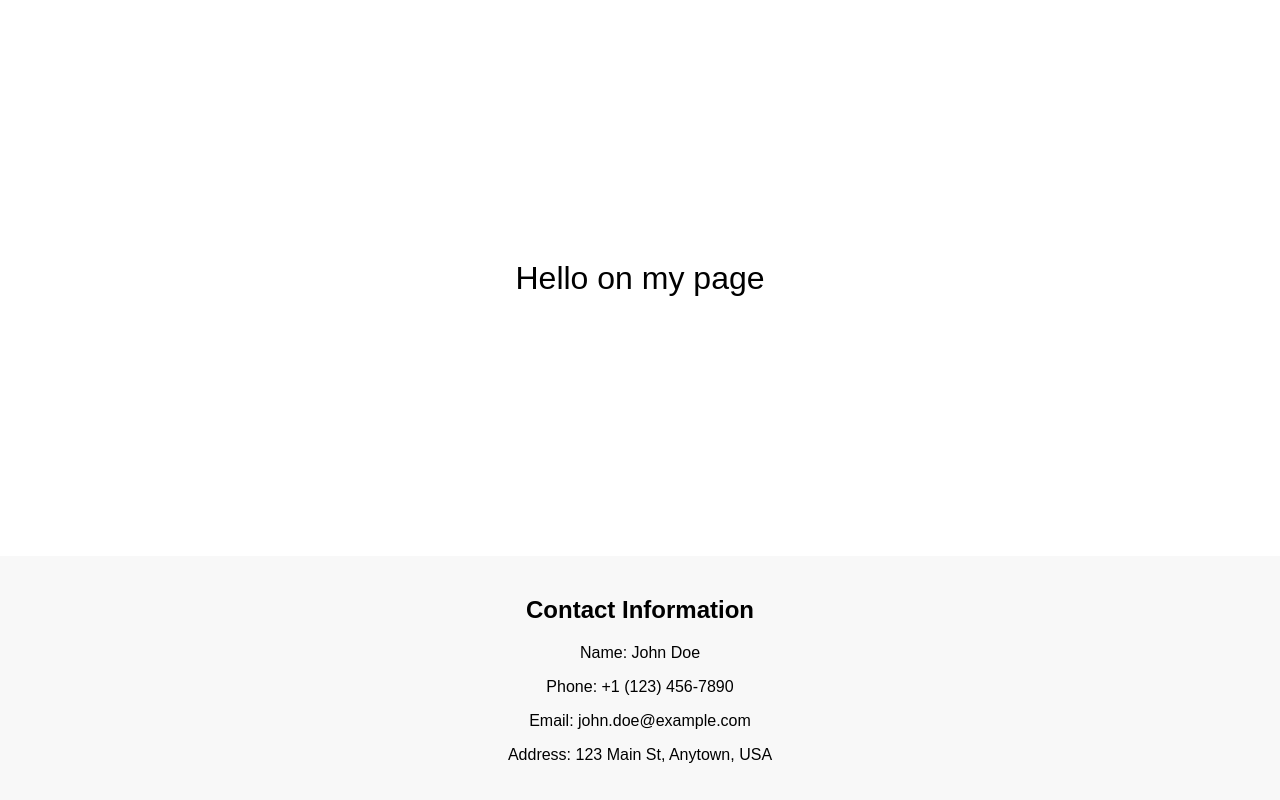
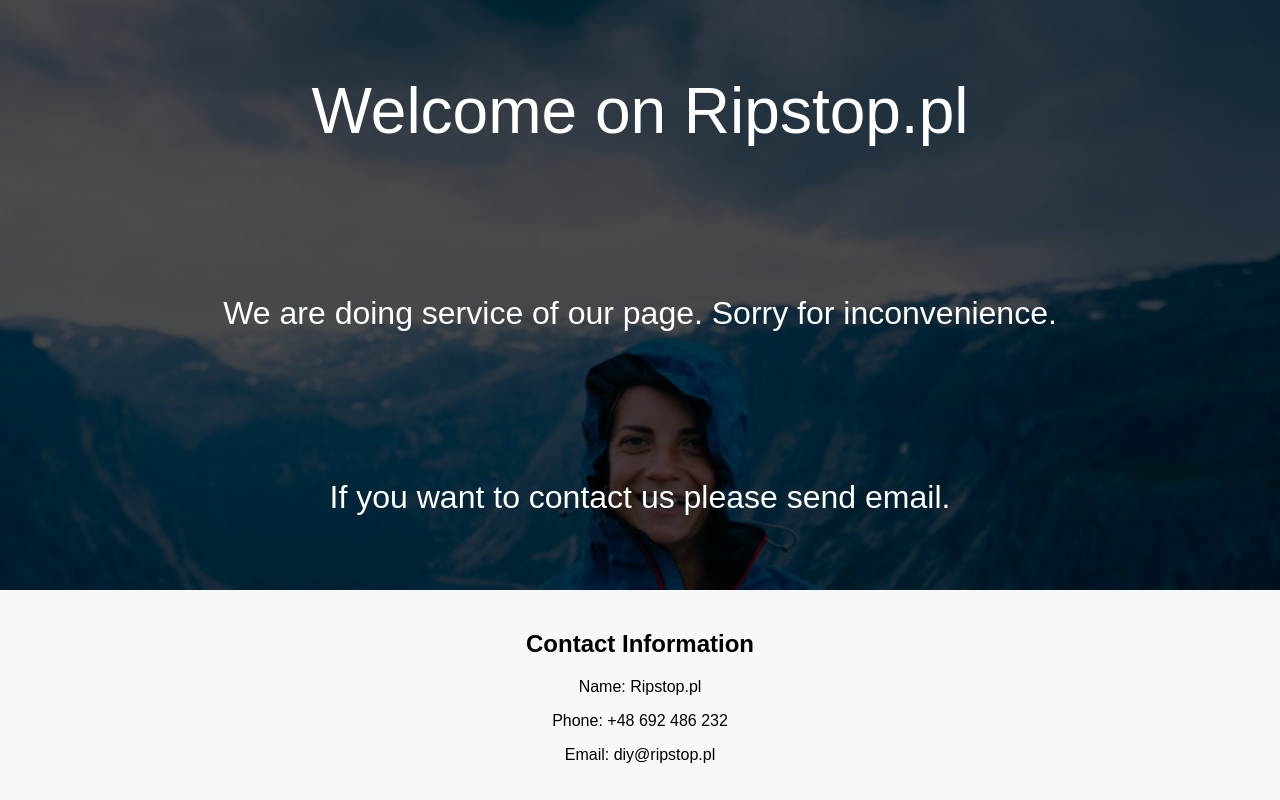
Before and after one commit to RipstopJestSuper/ripstopjestsuper.github.io, a plain HTML site: page index.html in a window 1280 px wide. Drawn offline with Linux system fonts and the light colour scheme.

Commit message:
Update index.html

```diff
--- a/index.html
+++ b/index.html
@@ -3,7 +3,7 @@
 <head>
     <meta charset="UTF-8">
     <meta name="viewport" content="width=device-width, initial-scale=1.0">
-    <title>Hello on my page</title>
+    <title>Welcome on Ripstop.pl!</title>
     <style>
         body {
             font-family: Arial, sans-serif;
@@ -11,13 +11,33 @@
             flex-direction: column;
             min-height: 100vh;
             margin: 0;
+            background-image: url('https://raw.githubusercontent.com/RipstopJestSuper/ripstopjestsuper.github.io/main/background.jpg');
+            background-size: cover;
+            background-position: center;
         }
         .main-content {
             flex: 1;
             display: flex;
             justify-content: center;
             align-items: center;
+            font-size: 4rem;
+            color: white;
+        }
+        .second-content {
+            flex: 1;
+            display: flex;
+            justify-content: center;
+            align-items: center;
             font-size: 2rem;
+            color: white;
+        }
+        .third-content {
+            flex: 1;
+            display: flex;
+            justify-content: center;
+            align-items: center;
+            font-size: 2rem;
+            color: white;
         }
         .contact-info {
             background-color: #f8f8f8;
@@ -29,14 +49,19 @@
 </head>
 <body>
     <div class="main-content">
-        Hello on my page
+    Welcome on Ripstop.pl
+    </div>
+    <div class="second-content">
+    We are doing service of our page. Sorry for inconvenience.
+    </div>
+    <div class="third-content">
+    If you want to contact us please send email.
     </div>
     <footer class="contact-info">
         <h2>Contact Information</h2>
-        <p>Name: John Doe</p>
-        <p>Phone: +1 (123) 456-7890</p>
-        <p>Email: john.doe@example.com</p>
-        <p>Address: 123 Main St, Anytown, USA</p>
+        <p>Name: Ripstop.pl</p>
+        <p>Phone: +48 692 486 232</p>
+        <p>Email: diy@ripstop.pl</p>
     </footer>
 </body>
 </html>
```
